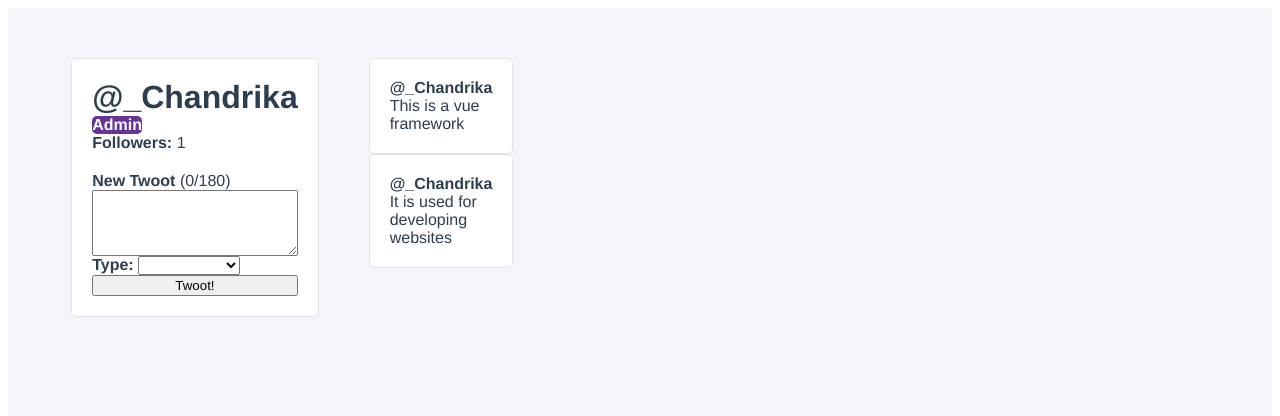
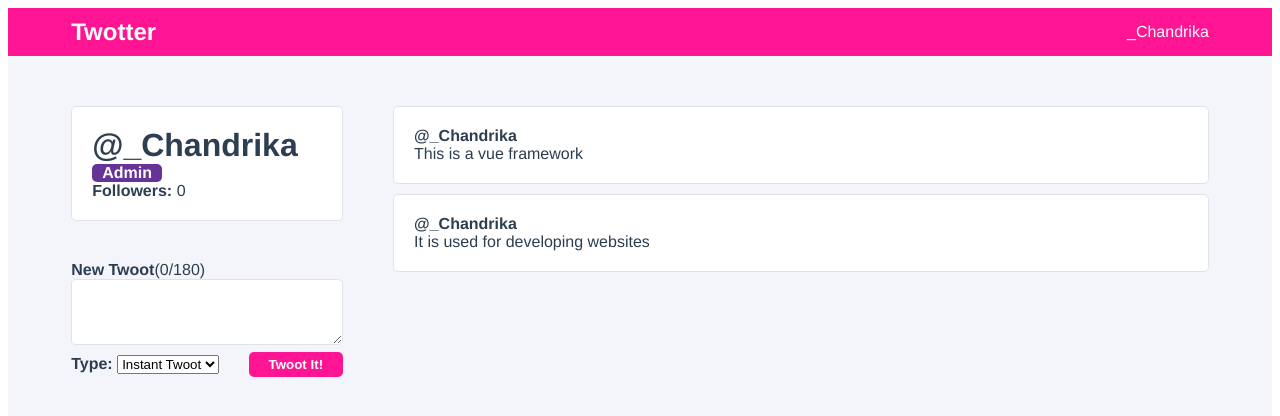
Before and after one commit to chandrikag971/twotter-tutorial, a Vue app in the folder twotter-tutorial/: page / in a window 1280 px wide. Shown: the top 416 px of the page. Built offline with nearby package versions, Linux system fonts and the light colour scheme.

Commit message:
Now the web page is more beautiful to see done by using global styling

```diff
--- a/twotter-tutorial/src/App.vue
+++ b/twotter-tutorial/src/App.vue
@@ -1,6 +1,14 @@
 <template>
  <div id="app">
-  <Userprofile/>
+     <nav>
+         <div class="navigation_logo">
+             Twotter
+         </div>
+         <div class="navigation_user">
+             {{ user.username }}
+         </div>
+     </nav>
+     <Userprofile/>
  </div>
 </template>
 
@@ -9,7 +17,14 @@ import Userprofile from "./components/Userprofile";
 
 export default {
 	name: 'App',
-	components:{ Userprofile }
+	components:{ Userprofile },
+	data() {
+		return {
+			user: {
+				username: "_Chandrika"
+			}
+		}
+	}
 }
 </script>
 
@@ -21,5 +36,19 @@ export default {
 	color: #2c3e50;
 	min-height:100vh;
 	background-color:#F3F5FA;
+
+	nav {
+		display:flex;
+		align-items:center;
+		justify-content:space-between;
+		padding:10px 5%;
+		background-color: deeppink;
+		color:white;
+
+		.navigation_logo {
+			font-weight:bold;
+			font-size:24px;
+		}
+	}
 }
 </style>
--- /dev/null
+++ b/twotter-tutorial/src/components/CreateTwootPanel.vue
@@ -0,0 +1,97 @@
+<template>
+	<form class="create-twoot-panel" @submit.prevent="createNewTwoot" :class="{ '--exceeded': newTwootCharacterCount > 180}">
+		<label for="newTwoot"><strong>New Twoot</strong>({{ newTwootCharacterCount }}/180)</label>
+        <textarea id="newTwoot" rows="4" v-model="newTwootContent"/>
+
+        <div class="create-twoot-panel_submit">
+          <div class="create-twoot-type">
+            <label for="newTwootType"><strong>Type: </strong></label>
+            <select id="newTwootType" v-model="selectedTwootType">
+              <option :value="option.value" v-for="(option,index) in twootTypes" :key="index">
+                {{ option.name }}
+              </option>
+            </select>
+          </div>
+
+          <button>
+            Twoot It!
+          </button>
+       </div>
+    </form>
+</template>
+
+<script>
+export default {
+  name: "CreateTwootPanel",
+  data() {
+    return {
+      newTwootContent: '',
+      selectedTwootType: 'instant',
+      twootTypes: [
+        { value: 'draft', name: 'Draft' },
+        { value: 'instant', name: 'Instant Twoot' }
+      ],
+    }
+  },
+  computed: {
+    newTwootCharacterCount() {
+      return this.newTwootContent.length;
+    }
+  },
+  methods: {
+    createNewTwoot() {
+      if(this.newTwootContent && this.selectedTwootType !=='draft') {
+        this.$emit('add-twoot',this.newTwootContent)
+        this.newTwootContent='';
+      }
+    }
+  }
+};
+</script>
+
+
+<style lang="scss" scoped>
+.create-twoot-panel {
+	margin-top: 20px;
+	padding: 20px 0;
+	display: flex;
+	flex-direction: column;
+
+	textarea {
+		border: 1px solid #DFE3E8;
+		border-radius: 5px;
+	}
+
+	.create-twoot-panel_submit {
+		display: flex;
+		justify-content: space-between;
+
+		.create-twoot-type {
+			padding: 10px 0;
+		}
+
+		button {
+			padding: 5px 20px;
+			margin: auto 0;
+			border-radius: 5px;
+			border: none;
+			background-color: deeppink;
+			color: white;
+			font-weight: bold;
+		}
+	}
+
+	&.--exceeded {
+		color:red;
+		border-color: red;
+
+
+		.create-twoot-panel_submit {
+			button {
+				background-color: red;
+				color:white;
+			}
+		}
+	}
+}
+</style>
--- a/twotter-tutorial/src/components/Userprofile.vue
+++ b/twotter-tutorial/src/components/Userprofile.vue
@@ -1,5 +1,6 @@
 <template>
   <div class="user-profile">
+    <div class="user-profile_sidebar">
       <div class="user-profile_user-panel">
         <h1 class="user-profile_username">@{{user.username}}</h1>
         <div class="user-profile_admin-badge" v-if="user.isAdmin">
@@ -8,31 +9,15 @@
         <div class="user-profile_follower-count">
           <strong>Followers: </strong> {{followers}}
         </div>
-      <form class="user-profile_create-twoot" @submit.prevent="createNewTwoot" :class="{'--exceeded': newTwootCharacterCount > 180 }">
-        <label for="newTwoot"><strong>New Twoot</strong> ({{ newTwootCharacterCount }}/180)</label>
-        <textarea id="newTwoot" rows="4" v-model="newTwootContent"/>
-
-        <div class="user-profile_create-twoot-type">
-          <label for="newTwootType"><strong>Type: </strong></label>
-          <select id="newTwootType" v-model="selectedTwootType">
-            <option :value="option.value" v-for="(option,index) in twootTypes" :key="index">
-            {{ option.name }}
-            </option>
-          </select>
       </div>
-
-        <button>
-          Twoot!
-        </button>
-      </form>
+      <CreateTwootPanel @add-twoot="addTwoot"/>
     </div>
-    <div class="user-profile__twoots-wrapper">
+    <div class="user-profile_twoots-wrapper">
       <TwootItem
         v-for="twoot in user.twoots"
         :key="twoot.id"
         :username="user.username"
         :twoot="twoot"
-      @favourite="taggleFavourite"
       />
     </div>
   </div>
@@ -41,18 +26,13 @@
 
 <script>
 import TwootItem from "./TwootItem";
+import CreateTwootPanel from "./CreateTwootPanel";
 
 export default {
   name: "Userprofile",
-  components: { TwootItem },
+  components: { CreateTwootPanel, TwootItem },
   data() {
     return {
-      newTwootContent: '',
-      selectedTwoottype: 'instant',
-      twootTypes: [
-        { value: 'draft', name: 'Draft' },
-        { value: 'instant', name: 'Instant Twoot' }
-      ],
       followers:0,
       user: {
         id:1,
@@ -68,56 +48,29 @@ export default {
       }
     }
   },
-  watch: {
-    followers(newfollowercount,oldfollowercount){
-       if(newfollowercount>oldfollowercount) {
-          console.log(`${this.user.username} has gained a follower!`)
+  methods: {
+    addTwoot(twoot) {
+      this.user.twoots.unshift({ id: this.user.twoots.length + 1, content: twoot });
     }
-    }
-  },
-  computed: {
-    newTwootCharacterCount() {
-      return this.newTwootContent.length;
-    }
-  },
-  methods: {
-    followUser() {
-      this.followers++
-    },
-    toggleFavourite(id) {
-      console.log(`Favourited Tweet #${ id }`);
-    },
-    createNewTwoot() {
-      if (this.newTwootContent && this.selectedTwootType !== 'draft') {
-        this.user.twoots.unshift({
-          id: this.user.twoots.length + 1,
-          content: this.newTwootContent
-        })
-        this.newTwootContent=''
-      }
-    }
-  },
-  mounted() {
-    this.followUser();
   }
 };
 </script>
 
 <style lang="scss" scoped>
 .user-profile {
-    display:grid;
+  display: grid;
   grid-template-columns:1fr 3fr;
-    width:10%;
+  grid-gap: 50px;
   padding:50px 5%;
 
   .user-profile_user-panel {
     display:flex;
     flex-direction: column;
-      margin-right: 50px;
     padding: 20px;
     background-color: white;
     border-radius: 5px;
     border:1px solid #DFE3E8;
+    margin-bottom: auto;
 
     h1 {
       margin:0;
@@ -128,31 +81,15 @@ export default {
       color: white;
       border-radius: 5px;
       margin-right: auto;
-        padding: 0 0px;
+      padding: 0 10px;
       font-weight: bold;
-      }
-
-      .user-profile_create-twoot {
-        padding-top: 20px;
-        display: flex;
-        flex-direction: column;
-
-        &.--exceeded {
-          color: red;
-          border-color: red;
-
-          button {
-            background-color:red;
-            border: none;
-            color: white;
-          }
-        }
     }
   }
 
   .user-profile_twoots-wrapper {
     display: grid;
     grid-gap: 10px;
+    margin-bottom:auto;
     }
 }
 </style>
```
Also changed, not shown: twotter-tutorial/src/assets/{}users.json (added, +43 -0 lines), twotter-tutorial/src/components/HelloWorld.vue (deleted, +0 -58 lines), twotter-tutorial/src/createnewtwoot.vue (added). Lines whose indentation alone changed are shown as unchanged.
